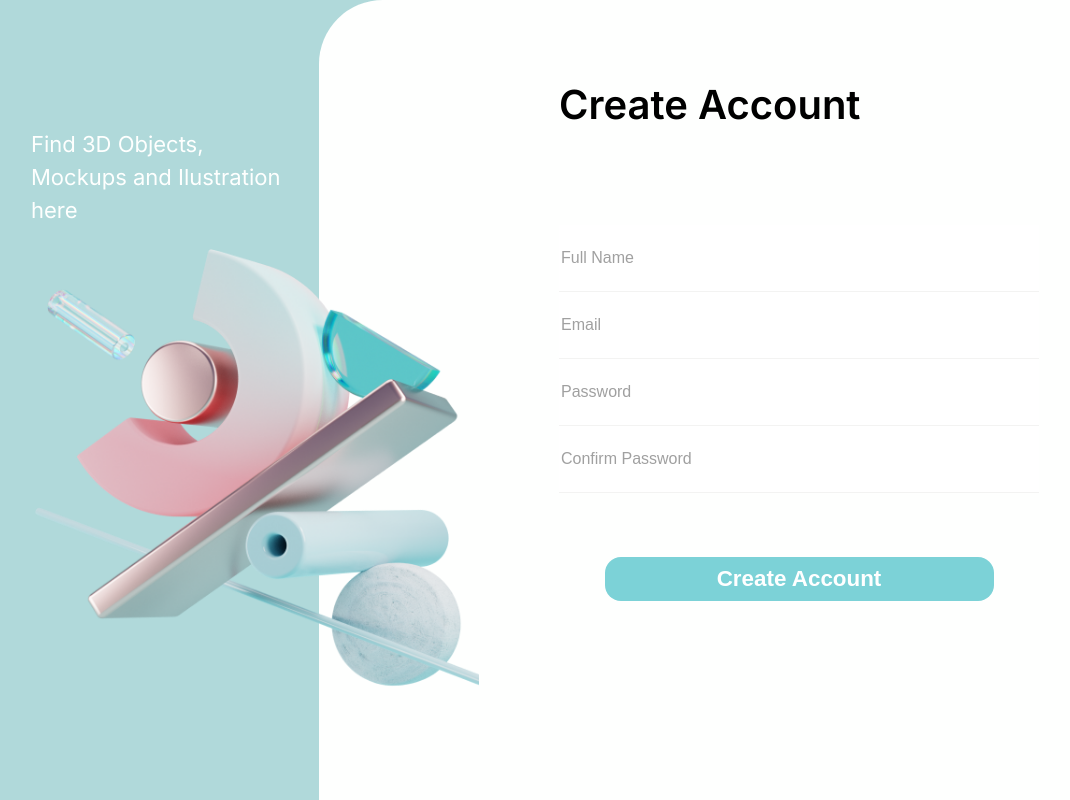
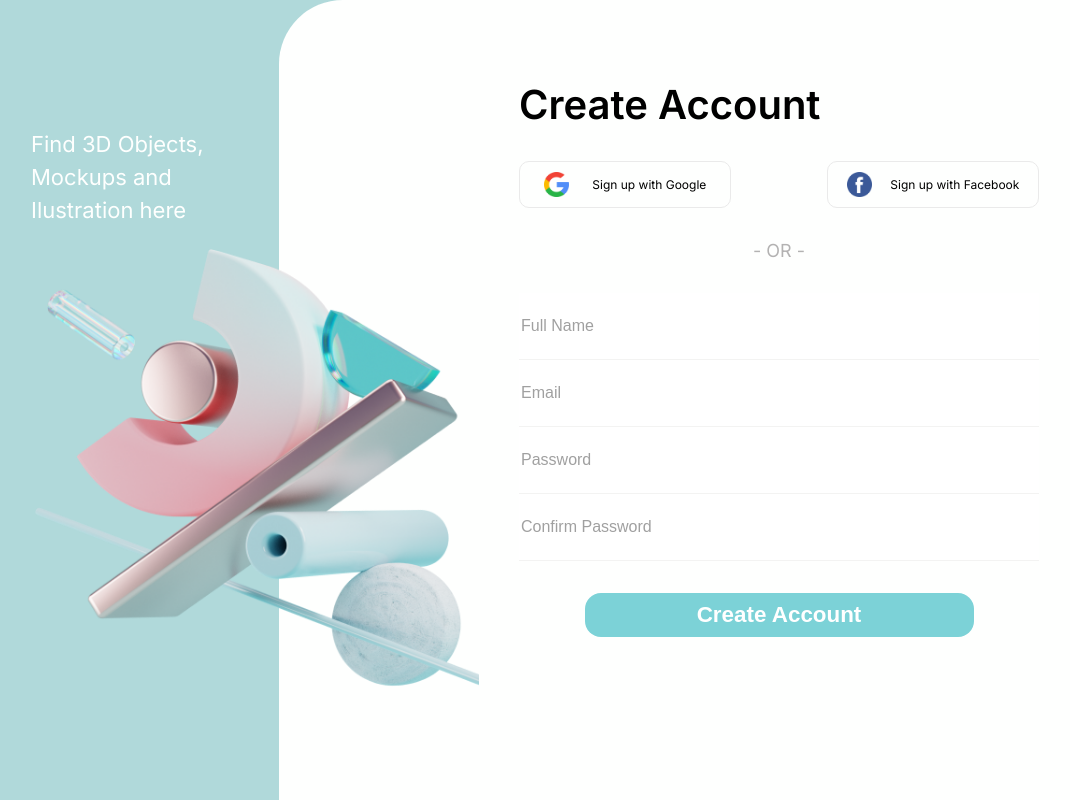
Before and after one commit to AdityaB420/F4-Contest-1-Repeat, a React (Create React App) app: page / in a window 1280 px wide. Shown: the top 800 px of the page, without its empty margins (1-1071 px from the left). Built offline with nearby package versions, Linux system fonts and the light colour scheme.

Commit message:
added googel and fb sign up

```diff
--- a/src/Component/Form.js
+++ b/src/Component/Form.js
@@ -1,4 +1,7 @@
 import React, { useState } from "react";
+import googleLogo from "./googleLogo.png";
+import facebookLogo from "./facebookLogo.png";
+
 
 const Form=()=>{
   let [name,setName]=useState("");
@@ -37,6 +40,17 @@ const Form=()=>{
   return(
     <div className="signup-form">
     <div className='heading'>Create Account</div>
+    <div className="signup-links">
+      <div className="google-link">
+        <img className="logos" src={googleLogo}/>
+        <div>Sign up with Google</div>
+      </div>
+      <div className="fb-link">
+      <img className="logos" src={facebookLogo}/>
+        <div>Sign up with Facebook</div>
+      </div>
+    </div>
+    <div className="or-div">- OR -</div>
     <div className="input-field">
       <input type='text' id='name' placeholder='Full Name' onChange={(e)=>setName(e.target.value)}></input>
       <input type='email' id='email' placeholder='Email' onChange={(e)=>setEmail(e.target.value)}></input>
--- a/src/index.css
+++ b/src/index.css
@@ -58,8 +58,6 @@ font-weight: 600;
 .input-field{
   display: flex;
   flex-direction: column;
-  margin-top: 4rem;
-  margin-bottom: 2rem;
 }
 input{
   border: none;
@@ -96,3 +94,36 @@ input:focus{
   border-bottom: solid 2px rgb(160,160,160) ;
 
 }
+.signup-links{
+  display: flex;
+  flex-direction: row;
+  width: 100%;
+  gap: 6rem;
+}
+.logos{
+  width: 25px;
+  height: 25px;
+}
+.google-link,.fb-link{
+  display: flex;
+  width: 210px;
+  height: 45px;
+  font-size: 12px;
+  display: flex;
+  align-items: center;
+  justify-content: space-evenly;
+  text-align: center;
+  border: 1px solid #EAEAEA;
+  border-radius: 10px;
+}
+.or-div{
+  display: flex;
+  align-self: center;
+
+  font-size: 18px;
+  color: rgb(179,178,178);
+}
+.google-link:hover,.fb-link:hover{
+  cursor: pointer;
+  background-color: #EAEAEA;
+}
```
Also changed, not shown: src/Component/facebookLogo.png (added), src/Component/googleLogo.png (added).
